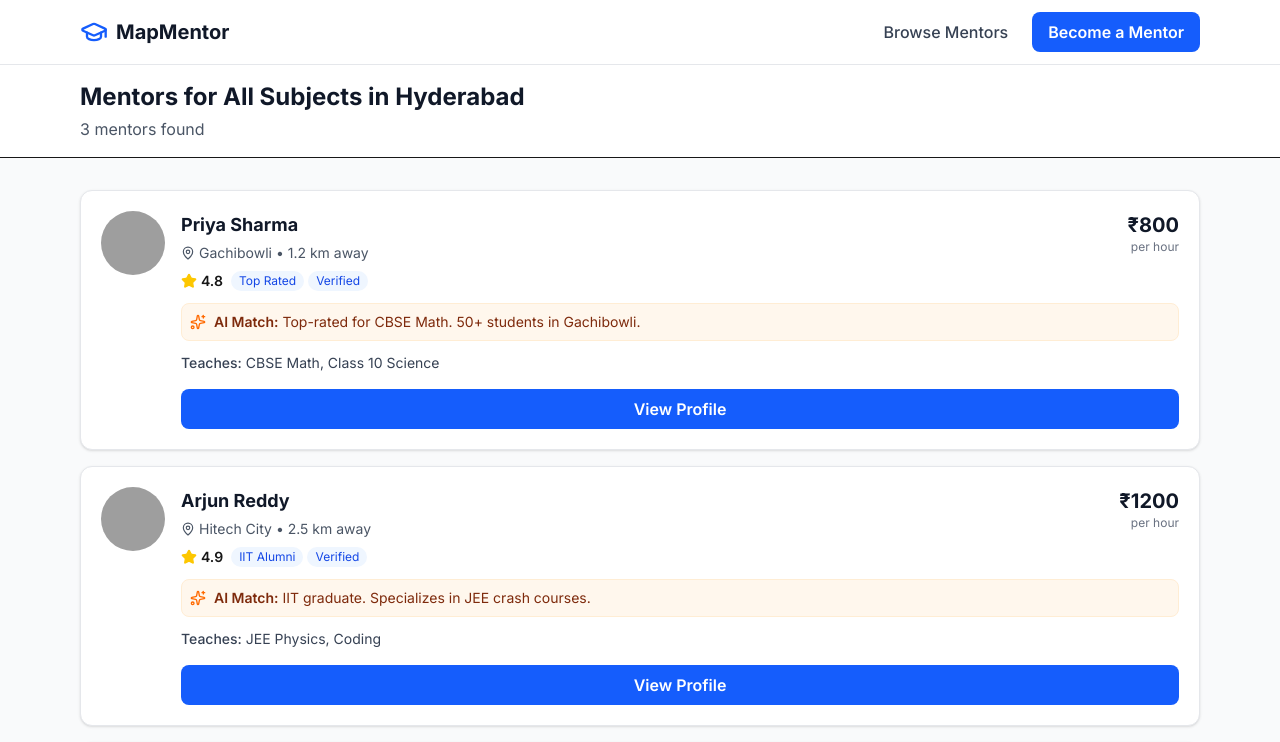
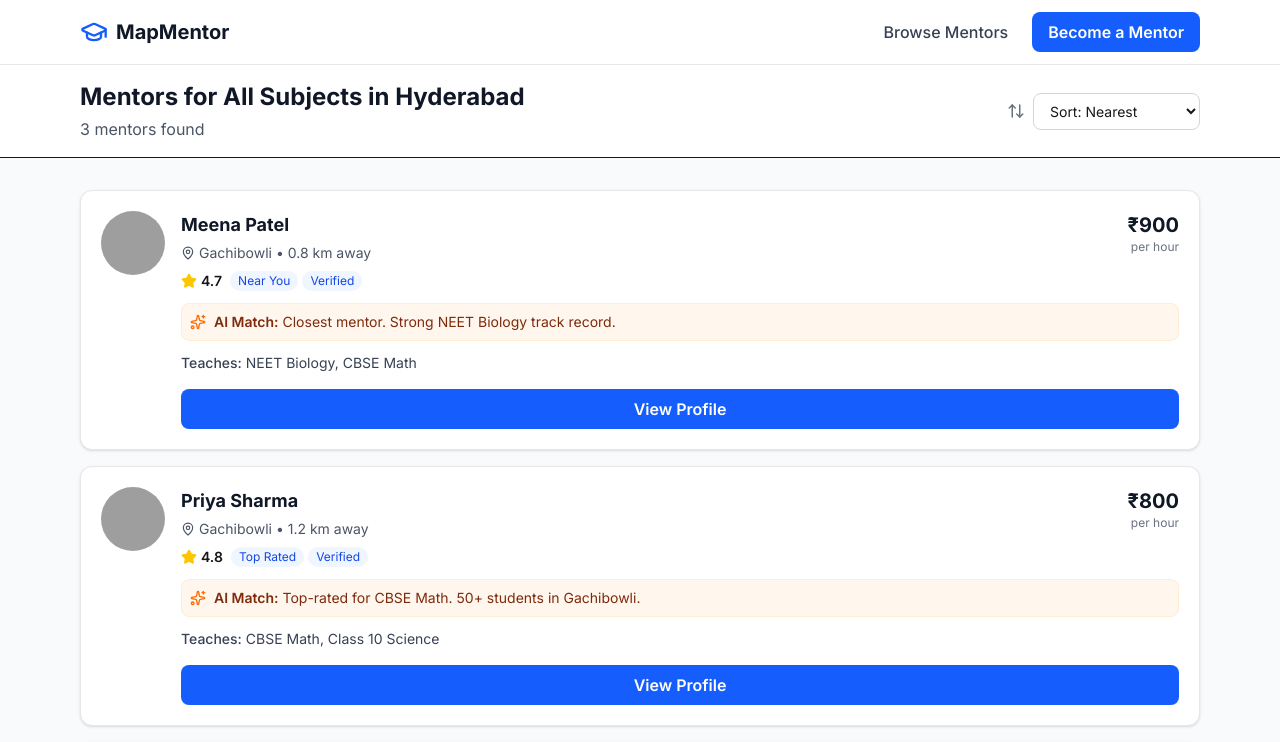
Before and after one commit to Sravya88/mapmentor, a Next.js app: page /search in a window 1280 px wide. Shown: the top 742 px of the page. Built offline with nearby package versions, Linux system fonts and the light colour scheme; grey boxes are pictures that could not be loaded.

Commit message:
Day 4: Sorting, loading skeleton, empty states

```diff
--- /dev/null
+++ b/app/search/loading.tsx
@@ -0,0 +1,29 @@
+export default function Loading() {
+  return (
+    <main className="min-h-screen bg-gray-50">
+      <div className="bg-white border-b">
+        <div className="max-w-6xl mx-auto px-4 py-4">
+          <div className="h-8 w-64 bg-gray-200 rounded animate-pulse mb-2"></div>
+          <div className="h-4 w-32 bg-gray-200 rounded animate-pulse"></div>
+        </div>
+      </div>
+
+      <div className="max-w-6xl mx-auto px-4 py-8">
+        <div className="grid gap-4">
+          {[1, 2, 3].map(i => (
+            <div key={i} className="bg-white rounded-xl border border-gray-200 p-5">
+              <div className="flex gap-4 animate-pulse">
+                <div className="w-16 h-16 bg-gray-200 rounded-full"></div>
+                <div className="flex-1 space-y-3">
+                  <div className="h-4 bg-gray-200 rounded w-1/3"></div>
+                  <div className="h-3 bg-gray-200 rounded w-1/4"></div>
+                  <div className="h-3 bg-gray-200 rounded w-1/2"></div>
+                </div>
+              </div>
+            </div>
+          ))}
+        </div>
+      </div>
+    </main>
+  )
+}
--- a/app/search/page.tsx
+++ b/app/search/page.tsx
@@ -1,50 +1,97 @@
+'use client' // ← Add this. We need useState for sorting
+
+import { useState, useMemo } from 'react'
+import { useSearchParams } from 'next/navigation' // ← New import
 import { mockMentors } from '@/lib/mockMentors'
 import MentorCard from '@/components/MentorCard'
-import { Area, Subject } from '@/types/mentor'
+import { Subject } from '@/types/mentor'
+import { ArrowUpDown } from 'lucide-react'
 
-type SearchParams = { subject?: string, area?: string }
+export default function SearchPage() {
+  const searchParams = useSearchParams() // ← Next.js 15 client way
+  const subject = searchParams.get('subject')
+  const area = searchParams.get('area')
 
-export default async function SearchPage({
-  searchParams
-}: {
-  searchParams: Promise<SearchParams> // ← Next.js 15: it's a Promise
-}) {
-  const { subject, area } = await searchParams // ← Must await this
+  const [sortBy, setSortBy] = useState<'distance' | 'rating' | 'price'>('distance')
 
-  console.log('URL params:', { subject, area })
-
-  const filteredMentors = mockMentors.filter(mentor => {
+  // useMemo = recalculates only when deps change. Interview keyword.
+  const filteredAndSortedMentors = useMemo(() => {
+    const filtered = mockMentors.filter(mentor => {
       const matchesSubject = !subject || mentor.subjects.includes(subject as Subject)
       const matchesArea = !area || mentor.area === area
       return matchesSubject && matchesArea
     })
 
+    // Sorting logic - this is pure JS, great for interviews
+    return filtered.sort((a, b) => {
+      if (sortBy === 'distance') return a.distance_km - b.distance_km
+      if (sortBy === 'rating') return b.rating - a.rating // Higher rating first
+      if (sortBy === 'price') return a.rate - b.rate // Lower price first
+      return 0
+    })
+  }, [subject, area, sortBy])
+
   return (
     <main className="min-h-screen bg-gray-50">
       <div className="bg-white border-b">
         <div className="max-w-6xl mx-auto px-4 py-4">
+          <div className="flex flex-col sm:flex-row sm:items-center sm:justify-between gap-4">
+            <div>
               <h1 className="text-2xl font-bold text-gray-900">
                 Mentors for {subject || 'All Subjects'} in {area || 'Hyderabad'}
               </h1>
               <p className="text-gray-600 mt-1">
-            {filteredMentors.length} mentors found
+                {filteredAndSortedMentors.length} mentors found
               </p>
+            </div>
+
+            {/* Sort dropdown - Day 4 new */}
+            <div className="flex items-center gap-2">
+              <ArrowUpDown size={18} className="text-gray-500" />
+              <select
+                value={sortBy}
+                onChange={(e) => setSortBy(e.target.value as any)}
+                className="border border-gray-300 rounded-lg px-3 py-2 text-sm focus:ring-2 focus:ring-blue-500"
+              >
+                <option value="distance">Sort: Nearest</option>
+                <option value="rating">Sort: Top Rated</option>
+                <option value="price">Sort: Lowest Price</option>
+              </select>
+            </div>
+          </div>
         </div>
       </div>
 
       <div className="max-w-6xl mx-auto px-4 py-8">
         <div className="grid gap-4">
-          {filteredMentors.length > 0 ? (
-            filteredMentors.map(mentor => (
+          {filteredAndSortedMentors.length > 0 ? (
+            filteredAndSortedMentors.map(mentor => (
               <MentorCard key={mentor.id} mentor={mentor} />
             ))
           ) : (
-            <div className="text-center py-12">
-              <p className="text-gray-600">No mentors found. Try a different area or subject.</p>
-            </div>
+            <EmptyState subject={subject} area={area} />
           )}
         </div>
       </div>
     </main>
   )
 }
+
+function EmptyState({ subject, area }: { subject: string | null, area: string | null }) {
+  return (
+    <div className="text-center py-16 bg-white rounded-xl border border-gray-200">
+      <div className="text-6xl mb-4">🔍</div>
+      <h3 className="text-xl font-bold text-gray-900">No mentors found</h3>
+      <p className="text-gray-600 mt-2 max-w-md mx-auto">
+        We couldn't find mentors for {subject || 'that subject'} in {area || 'that area'}.
+        Try broadening your search.
+      </p>
+      <a
+        href="/"
+        className="inline-block mt-6 bg-blue-600 hover:bg-blue-700 text-white px-6 py-2 rounded-lg font-semibold"
+      >
+        Search Again
+      </a>
+    </div>
+  )
+}
```
Lines whose indentation alone changed are shown as unchanged.
